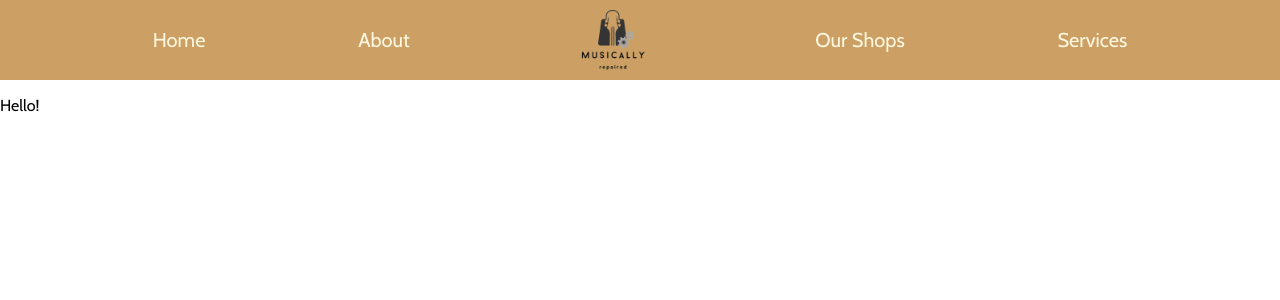
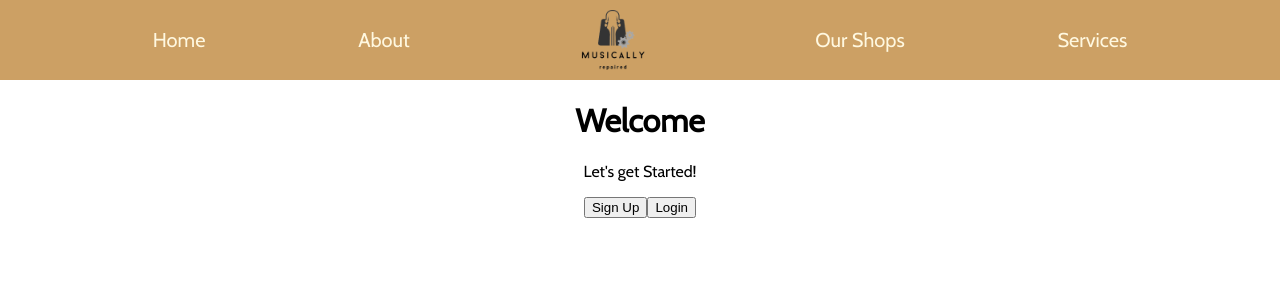
Before and after one commit to mmiller-19/MusicallyRepaired, a React (Create React App) app in the folder musically-repaired/: page / in a window 1280 px wide. Shown: the top 300 px of the page. Built offline with nearby package versions, Linux system fonts and the light colour scheme.

Commit message:
create home page content and btn routes

```diff
--- a/musically-repaired/src/App.js
+++ b/musically-repaired/src/App.js
@@ -1,12 +1,15 @@
 import './assets/css/App.css';
 import { BrowserRouter, Routes, Route, useNavigate } from "react-router-dom";
 import Navigation from './components/Navigation';
+import Home from './components/Home';
 
 function App() {
   return (
     <BrowserRouter>
       <Navigation />
-      <p>Hello!</p>
+      <Routes>
+        <Route path='/' element={<Home/>} />
+      </Routes>
     </BrowserRouter>
   );
 }
--- a/musically-repaired/src/assets/css/App.css
+++ b/musically-repaired/src/assets/css/App.css
@@ -21,3 +21,7 @@ body {
 .logo {
     width: 100px;
 }
+
+.Home {
+    text-align: center;
+}
--- /dev/null
+++ b/musically-repaired/src/components/Home.js
@@ -0,0 +1,23 @@
+import React from "react";
+import { Link } from "react-router-dom";
+
+export default function Home() {
+    return (
+        <div className="Home">
+            <h1>Welcome</h1>
+            <p>
+                Let's get Started!
+            </p>
+            <Link to="/signup">
+                <button className="btn">
+                    Sign Up
+                </button>
+            </Link>
+            <Link to="/login">
+                <button className="btn">
+                    Login
+                </button>
+            </Link>
+        </div>
+    )
+}
```
